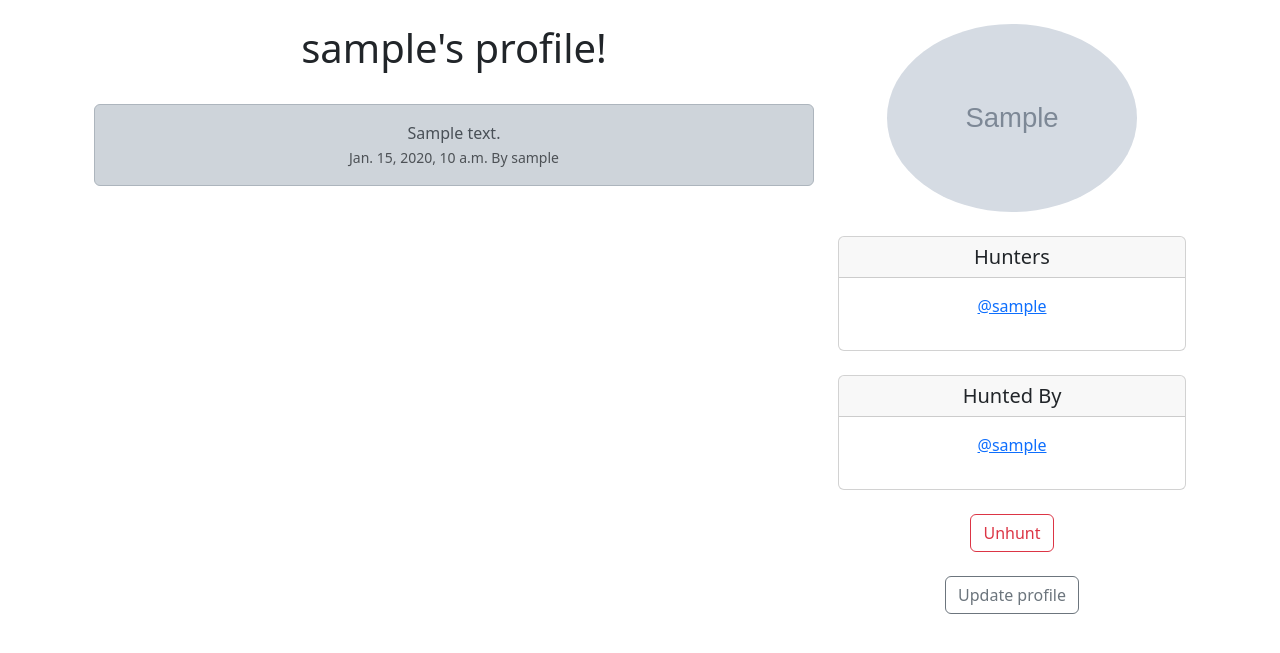
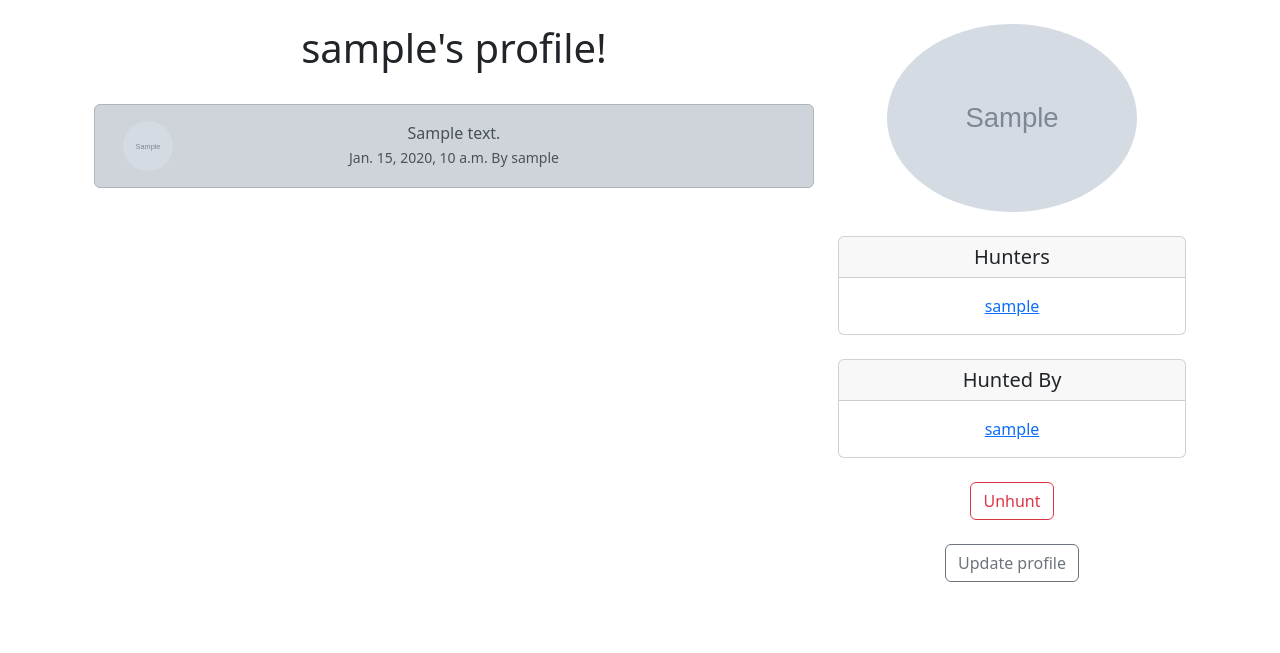
Before and after one commit to shahriaarrr/SHAZAM, a Django app: page /profile/1 in a window 1280 px wide. Shown: the part 56-709 px from the top of the page. Run offline with Django 4.2, Linux system fonts and the light colour scheme; a user stored in the database is signed in; tables that the repository leaves empty hold one stand-in row (values such as "Sample post"); grey boxes marked "Sample" are stand-in pictures.

Commit message:
add profile image to each thunder

```diff
--- a/shazam/templates/profile.html
+++ b/shazam/templates/profile.html
@@ -1,4 +1,5 @@
 {% extends 'base.html' %}
+{% load static %}
 
 {% block content %}
     <div class="container text-center">
@@ -9,16 +10,29 @@
                 {% if thunders %}
                     {% for thunder in thunders %}
                         <div class="alert alert-dark" role="alert">
+                            <div class="container">
+                                <div class="row">
+                                    <div class="col-1">
+                                        {% if profile.profile_image%}
+                                            <img src="{{ profile.profile_image.url }}" width="50" height="50"
+                                            class="rounded-circle" alt="{{ profile.user.username }}">
+                                        {% else %}
+                                            <img src="{% static 'images/default-profile.jpg' %}" width="50" height="50"
+                                            class="rounded-circle" alt="{{ profile.user.username }}">
+                                        {% endif %}
+                                    </div>
+                                    <div class="col-10">
                                         {{ thunder.text }}<br/>
                                         <small class="text-muted">
                                             {{ thunder.created_at }} By {{ thunder.user.username }}
                                         </small>
+                                    </div>
+                                </div>
+                            </div>
                         </div><br/>
                     {% endfor %}
                 {% endif %}
             </div>
-
-
 
             <div class="col-4">
                 {% if profile.profile_image %}
@@ -30,7 +44,7 @@
                     <div class="card-body">
                         <p class="card-text">
                             {% for hunting in profile.hunters.all %}
-                            <a href="{% url 'profile' hunting.user.id %}">@{{ hunting }}<a/><br/>
+                                <a href="{% url 'profile' hunting.user.id %}">{{ hunting }}</a><br/>
                             {% endfor %}
                         </p>
                     </div>
@@ -42,14 +56,14 @@
                     <div class="card-body">
                         <p class="card-text">
                             {% for hunting in profile.hunted_by.all %}
-                            <a href="{% url 'profile' hunting.user.id %}">@{{ hunting }}<a/><br/>
+                                <a href="{% url 'profile' hunting.user.id %}">{{ hunting }}</a><br/>
                             {% endfor %}
                         </p>
                     </div>
                 </div>
                 <br/>
 
-                <form method=POST>
+                <form method="POST">
                     {% csrf_token %}
                     {% if profile in user.profile.hunters.all %}
                         <button class="btn btn-outline-danger" name="hunt" value="unhunt" type="submit">
@@ -66,15 +80,7 @@
                 {% if request.user.id == profile.user.id %}
                     <a href="{% url 'update_user' %}" class="btn btn-outline-secondary">Update profile</a>
                 {% endif %}
-
-
-
-            <div/>
-        <div/>
-    <div/>
-
-
-
-
-
+            </div>
+        </div>
+    </div>
 {% endblock %}
```
Lines whose indentation alone changed are shown as unchanged.
